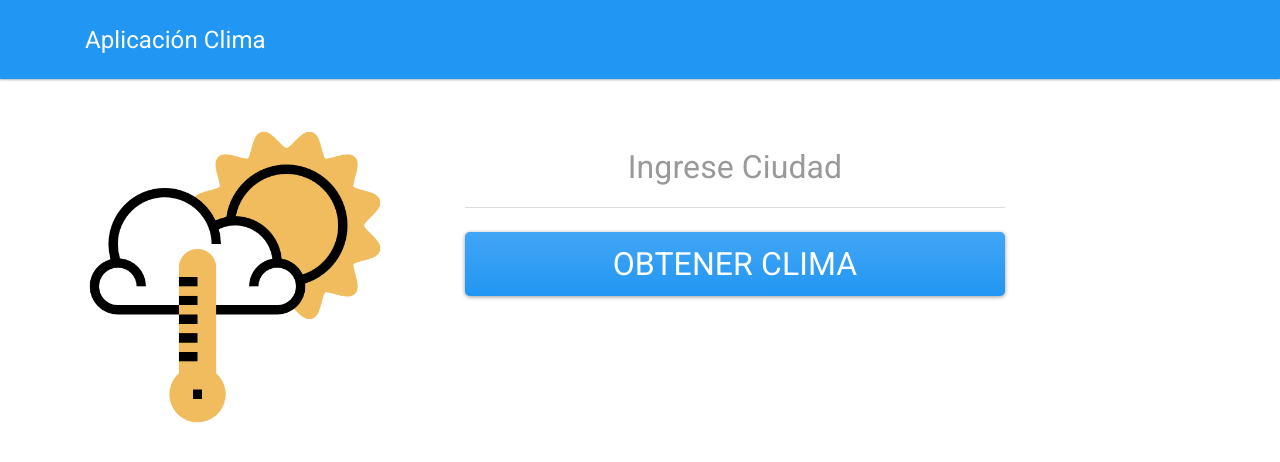
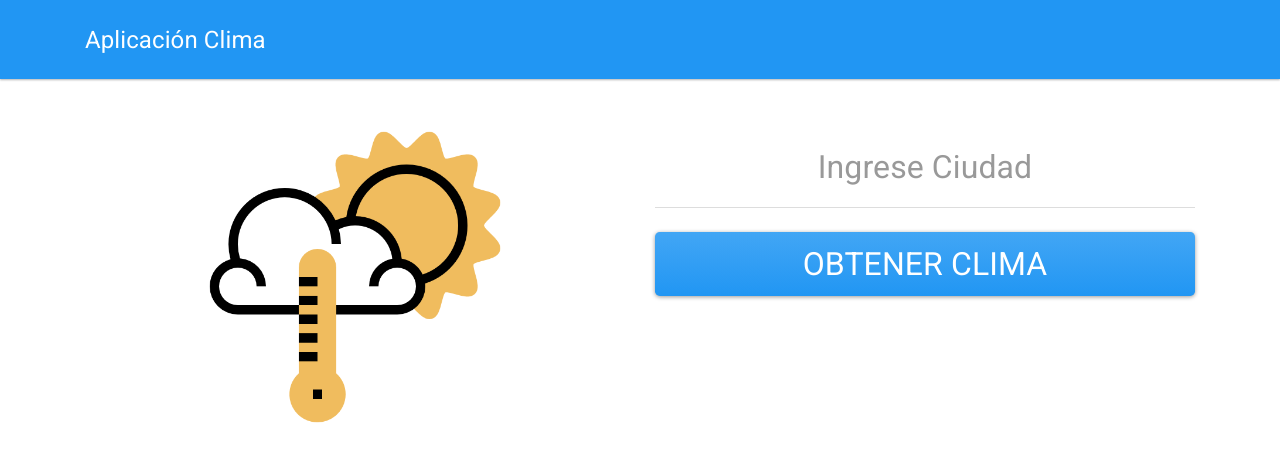
Before and after one commit to Daniel151505/Aplicacion-Clima, an Angular app in the folder Aplicacion-Clima/: page / in a window 1280 px wide. Shown: the top 462 px of the page. Built offline with nearby package versions, Linux system fonts and the light colour scheme.

Commit message:
Fix error

```diff
--- a/Aplicacion-Clima/src/app/components/dashboard/dashboard.component.html
+++ b/Aplicacion-Clima/src/app/components/dashboard/dashboard.component.html
@@ -1,6 +1,6 @@
 <div class="container">
     <div class="row">
-        <div class="col-lg-4 mt-5">
+        <div class="col-lg-6 mt-5 text-center">
             <img src="../../../assets/images/clima.png" width="300px" height="300px"  alt="clima">
         </div>
         <div class="col-lg-6 mt-5">
```
